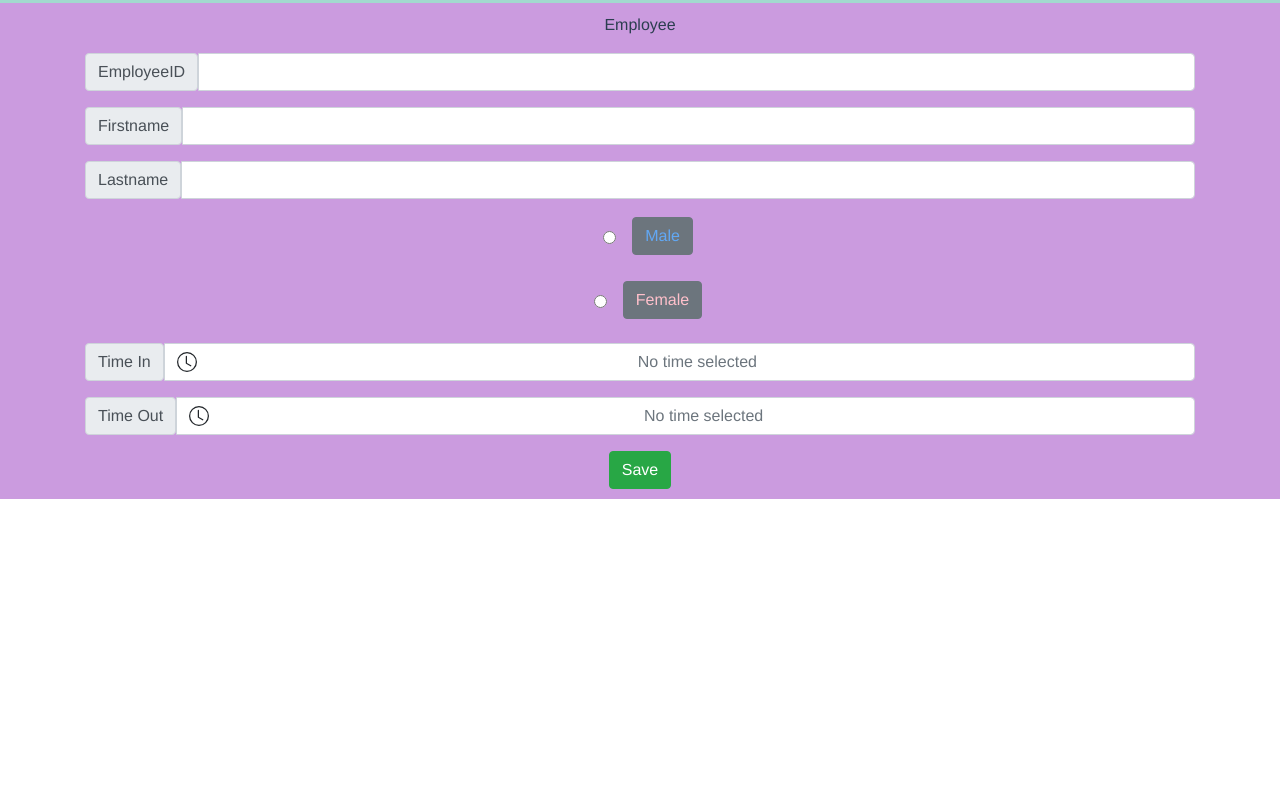
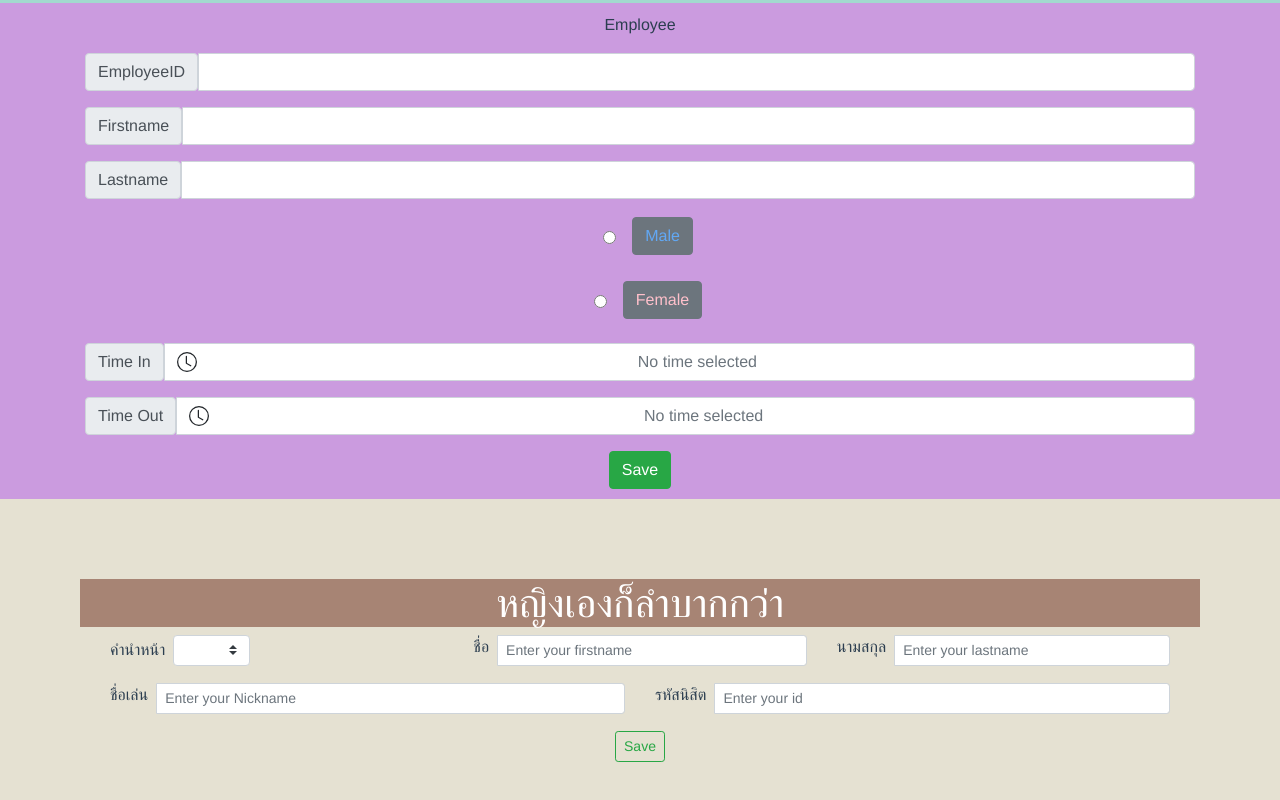
Before and after one commit to panggggg/my-first-vue, a Vue app: page / in a window 1280 px wide. Shown: the part 1490-2290 px from the top of the page. Before the commit the page ends 1989 px from the top, so only its background shows below. Built offline with nearby package versions, Linux system fonts and the light colour scheme.

Commit message:
Add import Member.vue

```diff
--- a/src/App.vue
+++ b/src/App.vue
@@ -5,6 +5,7 @@
     <example/>
     <test/>
     <employee/>
+    <member/>
   </div>
 </template>
 
@@ -18,6 +19,7 @@ import HelloWorld from './components/HelloWorld.vue'
 import Example from './components/Example.vue'
 import Test from './components/Test.vue'
 import Employee from './components/Employee.vue'
+import Member from './components/Member.vue'
 
 Vue.use(BootstrapVue)
 Vue.use(IconsPlugin)
@@ -28,7 +30,8 @@ export default {
     HelloWorld,
     Example,
     Test,
-    Employee
+    Employee,
+    Member
   }
 }
 </script>
```
